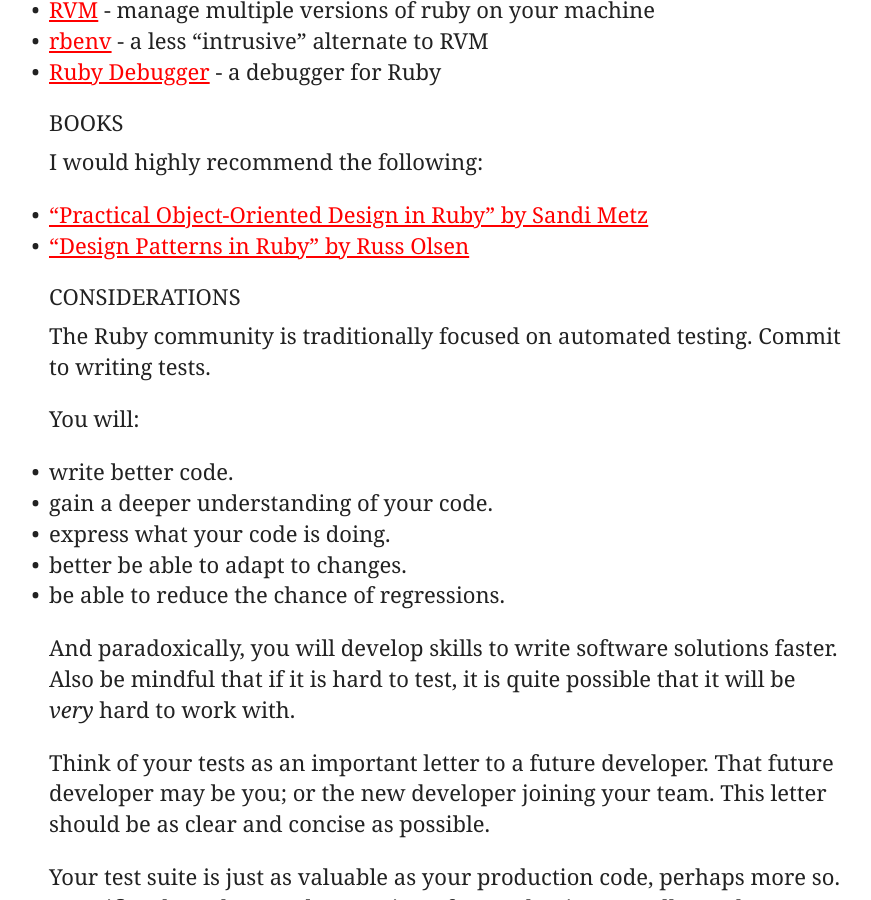
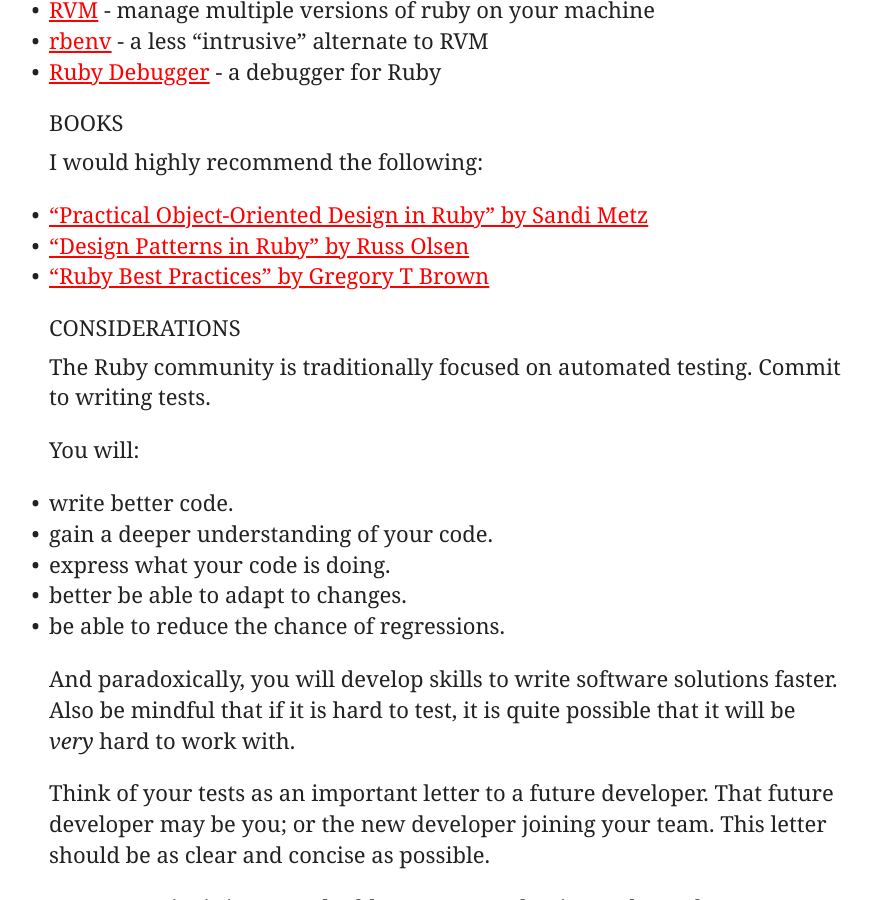
Before and after one commit to terrellt/ndlib.github.io, a Jekyll site: the page built from _posts/2013-04-20-ruby-resources-for-the-university.md, in a window 1280 px wide and 900 px high, scrolled down 767 px. Shown: the whole window, without its empty margins (195-1066 px from the left). Built offline with Jekyll 4.4.1, drawn with Linux system fonts in a browser that asks for light colours; Markdown is read by kramdown in place of the engine named in the settings.

Commit message:
Adding Ruby Best Practices to blog post

```diff
--- a/_posts/2013-04-20-ruby-resources-for-the-university.md
+++ b/_posts/2013-04-20-ruby-resources-for-the-university.md
@@ -33,6 +33,7 @@ I would highly recommend the following:
 
 * ["Practical Object-Oriented Design in Ruby" by Sandi Metz](http//practicaloodinruby.com)
 * ["Design Patterns in Ruby" by Russ Olsen](http://designpatternsinruby.com)
+* ["Ruby Best Practices" by Gregory T Brown](http://www.amazon.com/Ruby-Best-Practices-Gregory-Brown/dp/0596523009/ref=sr_1_14?ie=UTF8&qid=1366481685&sr=8-14&keywords=ruby+programming)
 
 ### Considerations
 
```
